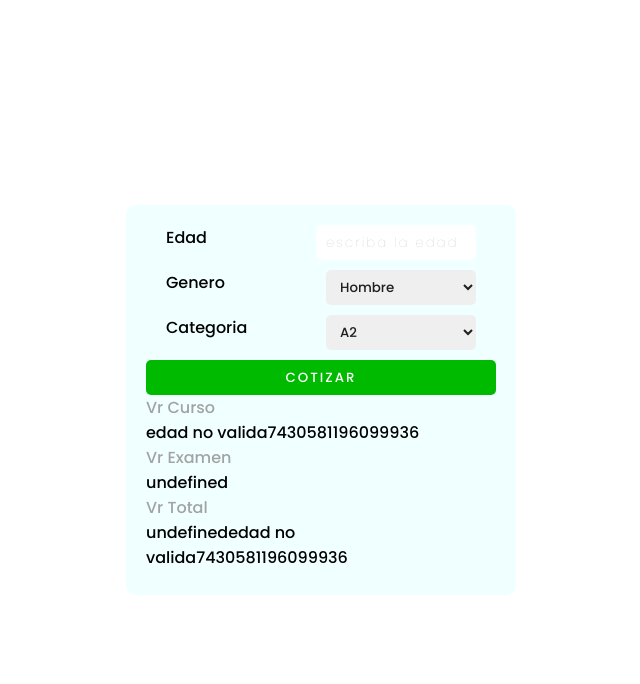
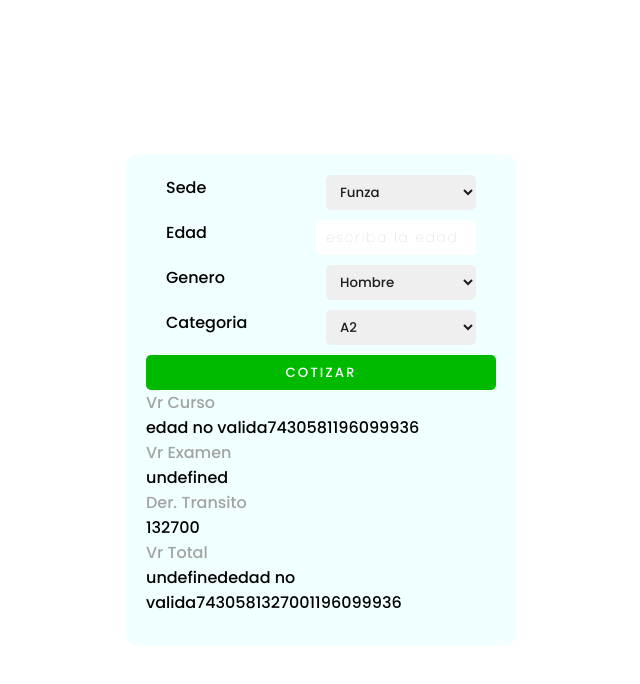
Before and after one commit to skarlos134/cotizadorDos, a plain HTML site: page index.html in a window 1280 px wide. Both pictures are taken after a click on the button "COTIZAR". Shown: the whole page, without its empty margins (319-959 px from the left). Drawn offline with Linux system fonts and the light colour scheme.

Commit message:
se agrego funcion de derechos de transito

```diff
--- a/index.html
+++ b/index.html
@@ -9,6 +9,14 @@
   </head>
   <body>
     <div class="container">
+      <div class="input-div">
+        <label for="sede">Sede</label>
+        <select name="sede" id="sede">
+          <option value="funza">Funza</option>
+          <option value="madrid">Madrid</option>
+        </select>
+      </div>
+
       <div class="input-div">
         <label for="edad">Edad</label>
         <input type="number" id="edad" placeholder="escriba la edad" />
@@ -43,6 +51,8 @@
         <p id="vCurso"></p>
         <p class="titulos">Vr Examen</p>
         <p id="vExamen"></p>
+        <p class="titulos">Der. Transito</p>
+        <p id="derTransito"></p>
         <p class="titulos">Vr Total</p>
         <p id="vTotal"></p>
       </div>
--- a/script.js
+++ b/script.js
@@ -3,6 +3,26 @@ const sicov = 99936;
 let vCurso = document.getElementById("vCurso");
 let vExamen = document.getElementById("vExamen");
 let vTotal = document.getElementById("vTotal");
+let derTransitoA = document.getElementById("derTransito");
+
+function derTransito() {
+  let derTransito = document.getElementById("sede").value;
+  let categoria = document.getElementById("categoria").value;
+
+  if (derTransito === "funza") {
+    if (categoria === "comboBuno" || categoria === "comboCuno") {
+      return 265400;
+    } else {
+      return 132700;
+    }
+  } else if (derTransito === "madrid") {
+    if (categoria === "comboBuno" || categoria === "comboCuno") {
+      return 270000;
+    } else {
+      return 135000;
+    }
+  }
+}
 
 function genero() {
   let genero = document.getElementById("genero").value;
@@ -245,5 +265,7 @@ function examenes() {
 function cotizar() {
   vCurso.innerText = genero() + categorias() + recaudo + sicov;
   vExamen.innerText = examenes();
-  vTotal.innerText = examenes() + (genero() + categorias() + recaudo + sicov);
+  vTotal.innerText =
+    examenes() + (genero() + categorias() + derTransito() + recaudo + sicov);
+  derTransitoA.innerText = derTransito();
 }
--- a/styles.css
+++ b/styles.css
@@ -13,7 +13,7 @@ body {
 }
 
 .container {
-  height: 350px;
+  height: 450px;
   width: 350px;
   background-color: azure;
   padding: 20px;
```
